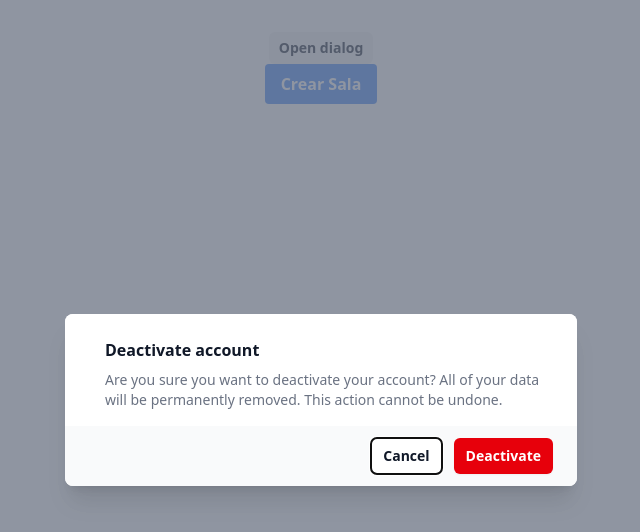
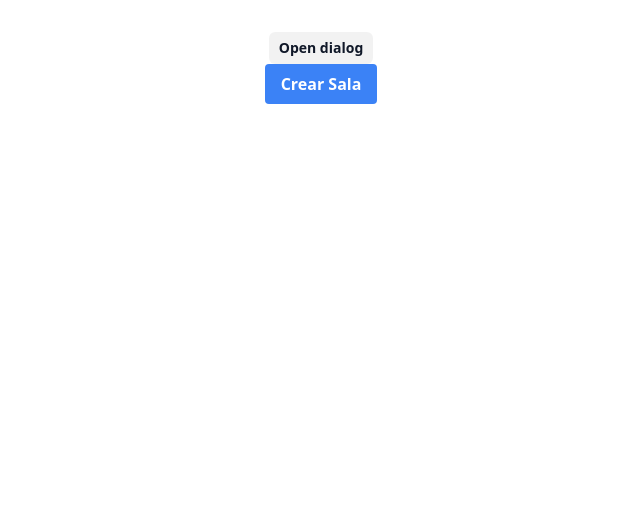
Before and after one commit to francellaCC/monorepo, a React (Vite) app in the folder apps/frontend/: page / in a window 1280 px wide. Shown: the top 532 px of the page, without its empty margins (319-959 px from the left). Built offline with nearby package versions, Linux system fonts and the light colour scheme.

Commit message:
pint canvas end remove

```diff
--- a/apps/frontend/src/components/Modal/index.tsx
+++ b/apps/frontend/src/components/Modal/index.tsx
@@ -4,7 +4,7 @@ import { useState } from 'react'
 import { Dialog, DialogBackdrop, DialogPanel, DialogTitle } from '@headlessui/react'
 
 export default function ModalBase() {
-  const [open, setOpen] = useState(true)
+  const [open, setOpen] = useState(false)
 
   return (
     <div>
```
